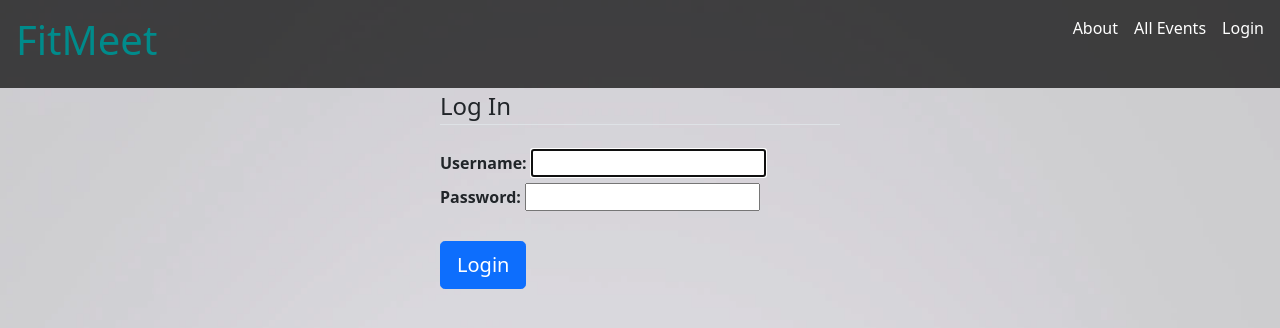
After one commit to rotem2022/FitMeet, a Django app: page /login/ in a window 1280 px wide. The commit adds this page. Shown: the top 328 px of the page. Run offline with Django 4.2, Linux system fonts and the light colour scheme.

Commit message:
Adding Login/Logout Functionality
Signed-off-by: Saar Orus <saar4848@gmail.com>

```diff
--- a/fit_meet/settings.py
+++ b/fit_meet/settings.py
@@ -135,3 +135,7 @@ STATICFILES_DIRS = [
 DEFAULT_AUTO_FIELD = 'django.db.models.BigAutoField'
 
 AUTH_USER_MODEL = 'auth.User'
+
+CRISPY_TEMPLATE_PACK = 'bootstrap4'
+
+LOGIN_REDIRECT_URL = 'static_home_page'
--- a/fit_meet/urls.py
+++ b/fit_meet/urls.py
@@ -16,9 +16,12 @@ Including another URLconf
 from django.contrib import admin
 from django.urls import path, include
 from static_home_page import views
+from django.contrib.auth import views as auth_views
 
 urlpatterns = [
     path('admin/', admin.site.urls),
     path('', views.static_home_page, name='static_home_page'),
     path('<int:user_id>/event/', include("event.urls")),
+    path('login/', auth_views.LoginView.as_view(template_name='users/login.html'), name='login'),
+    path('logout/', auth_views.LogoutView.as_view(template_name='users/logout.html'), name='logout'),
 ]
--- a/static_home_page/templates/base.html
+++ b/static_home_page/templates/base.html
@@ -7,6 +7,8 @@
     <meta name="viewport" content="width=device-width, initial-scale=1.0">
     <title>FitMeet</title>
     <link rel="stylesheet" href="{% static "web_page_css.css" %}">
+    <link href="https://cdn.jsdelivr.net/npm/bootstrap@5.1.3/dist/css/bootstrap.min.css" rel="stylesheet"
+    integrity="sha384-1BmE4kWBq78iYhFldvKuhfTAU6auU8tT94WrHftjDbrCEXSU1oBoqyl2QvZ6jIW3" crossorigin="anonymous">
 </head>
 <body>
     <header>
@@ -15,7 +17,12 @@
             <ul>
                 <li><a href="#about">About</a></li>
                 <li><a href="#All Events">All Events</a></li>
+                {% if user.is_authenticated %}
                     <li><a href="#Profile">Profile</a></li>
+                    <li><a href="{% url 'logout' %}">Logout</a></li>
+                {% else %}
+                    <li><a href="{% url 'login' %}">Login</a></li>
+                {% endif %}
             </ul>
         </nav>
     </header>
--- /dev/null
+++ b/users/templates/users/login.html
@@ -0,0 +1,24 @@
+{% extends "base.html" %}
+
+{% block content %}
+    <div class="content-section">
+        <form method="POST" class="login-form">
+            {% csrf_token %}
+            <fieldset class="form-group">
+                <legend class="border-bottom mb-4">Log In</legend>
+                <div class="form-group">
+                    {{ form.username.label_tag }}
+                    {{ form.username }}
+                </div>
+                <div class="form-group">
+                    {{ form.password.label_tag }}
+                    {{ form.password }}
+                </div>
+            </fieldset>
+            <div class="form-group">
+                <br>
+                <button class="btn btn-primary btn-lg btn-block" type="submit">Login</button>
+            </div>
+        </form>
+    </div>
+{% endblock content %}
```
Also changed, not shown: users/templates/users/logout.html (added, +12 -0 lines). Lines whose indentation alone changed are shown as unchanged.
